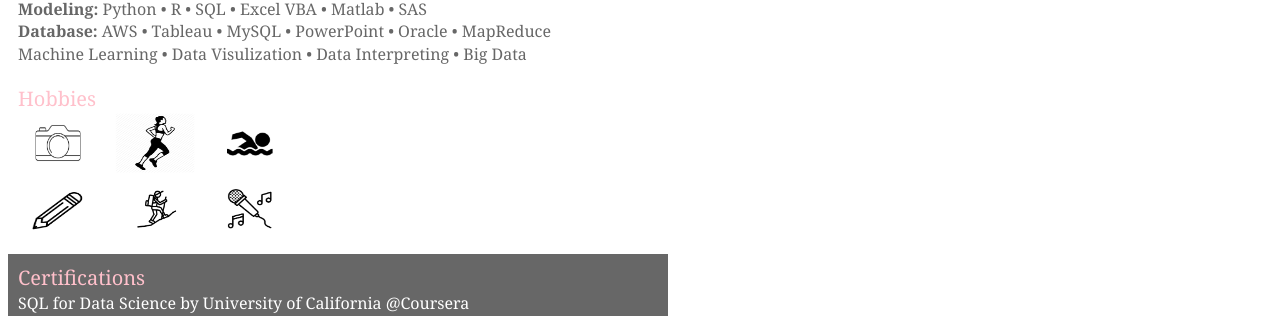
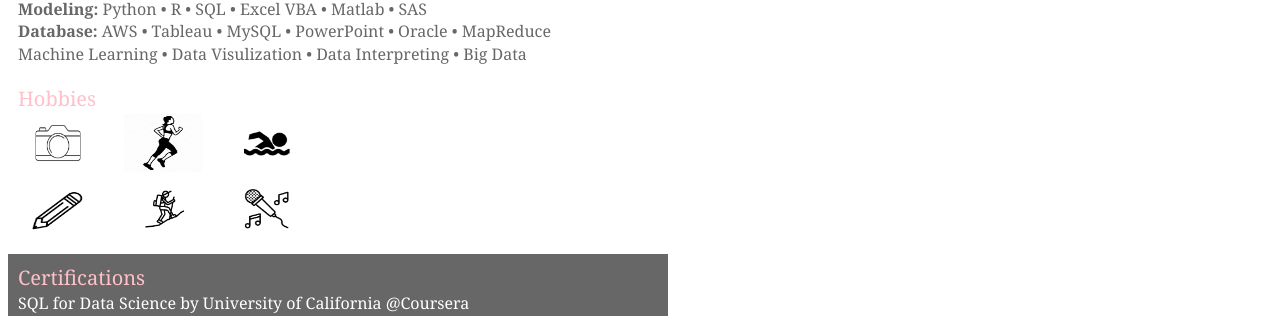
Before and after one commit to zf2169/zf2169.github.io, a Jekyll site: the page built from cv/index.html, in a window 1280 px wide. Shown: the part 658-974 px from the top of the page. Built offline with Jekyll 4.4.1, drawn with Linux system fonts in a browser that asks for light colours.

Commit message:
Update index.html

```diff
--- a/cv/index.html
+++ b/cv/index.html
@@ -41,15 +41,15 @@ title: CV of Abby
 		<cv-title> Hobbies <br> </cv-title>
     		<cv-content style="color: #676767">
 		<img class="img-responsive" src="/img/camera.jpg"/ width="80" height="60">
-		&nbsp;&nbsp;
+		&nbsp;&nbsp;&nbsp;&nbsp;
 		<img class="img-responsive" src="/img/jogging.png"/ width="80" height="60">
-		&nbsp;&nbsp;
+		&nbsp;&nbsp;&nbsp;&nbsp;
 		<img class="img-responsive" src="/img/swimming.PNG"/ width="80" height="60">
 		<br>
 		<img class="img-responsive" src="/img/drawing.PNG"/ width="80" height="60">
-		&nbsp;&nbsp;
+		&nbsp;&nbsp;&nbsp;&nbsp;
 		<img class="img-responsive" src="/img/hiking.PNG"/ width="80" height="60">
-		&nbsp;&nbsp;
+		&nbsp;&nbsp;&nbsp;&nbsp;
 		<img class="img-responsive" src="/img/singing.PNG"/ width="80" height="60">
 		</cv-content>
   	</div>
```
